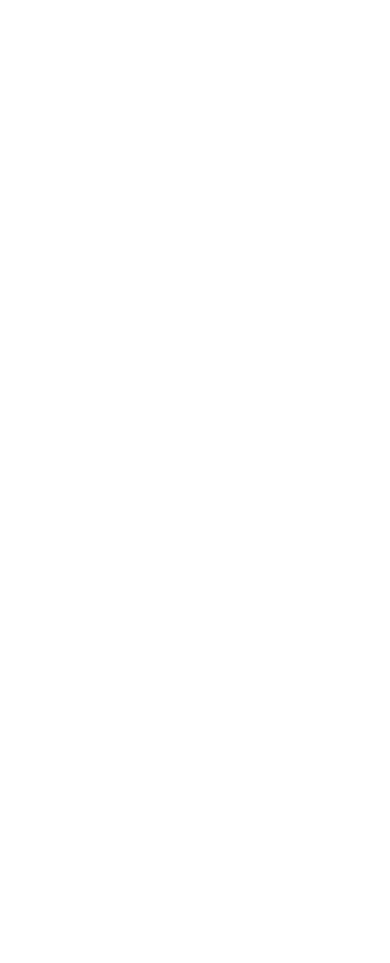
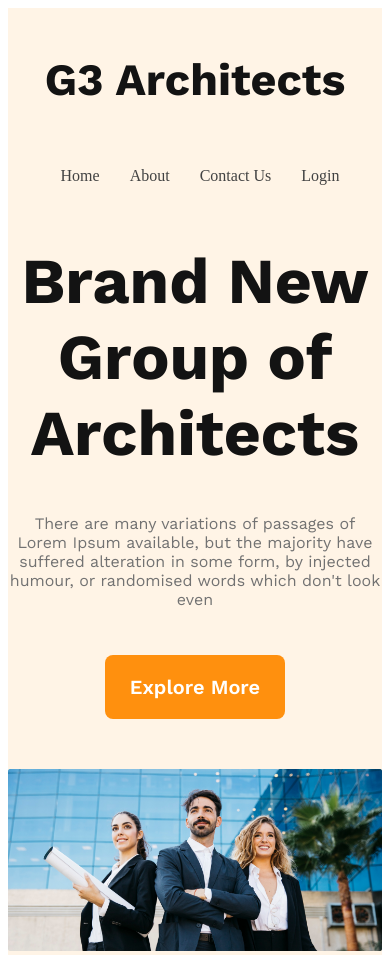
Before and after one commit to hiraBiswas/simple-responsive-web, a plain HTML site: page index.html in a window 390 px wide. Before the commit the page ends 844 px from the top, so only its background shows below. Drawn offline with nearby package versions, Linux system fonts and the light colour scheme.

Commit message:
responsive header

```diff
--- a/index.html
+++ b/index.html
@@ -4,8 +4,58 @@
         <meta charset="UTF-8">
         <meta name="viewport" content="width=device-width, initial-scale=1.0">
         <title>Responsive</title>
+        <link rel="stylesheet" href="/style/responsive.css">
+
+        <link rel="preconnect" href="https://fonts.googleapis.com">
+        <link rel="preconnect" href="https://fonts.gstatic.com" crossorigin>
+        <link
+            href="https://fonts.googleapis.com/css2?family=Lato:wght@400;700;900&family=Open+Sans:ital,wght@0,300;0,500;0,700;1,300;1,500;1,600&family=Work+Sans:wght@400;600;700;800&display=swap"
+            rel="stylesheet">
     </head>
     <body>
+        <header class="header">
+            <nav>
+                <h3 class="nav-title">G3 Architects</h3>
+
+                <ul>
+                    <li>Home</li>
+                    <li>About</li>
+                    <li>Contact Us</li>
+                    <li>Login</li>
+                </ul>
+
+            </nav>
+
+            <div class="banner">
+                <div class="banner-content">
+                    <h1 class="banner-title">Brand
+                         New
+                        Group of Architects
+                    </h1>
+                    <p class="banner-description">There are many variations of
+                        passages of Lorem Ipsum available, but the majority have
+                        suffered alteration in some form, by injected humour, or
+                        randomised words which don't look even</p>
+                    <button class="btn-primary">Explore More</button>
+                </div>
+                <div class="banner-img">
+                    <img src="images/banner.png" alt>
+                </div>
+
+            </div>
+
+        </header>
+
+        <main>
+            <div>
+
+            </div>
+
+        </main>
+
+        <footer>
+
+        </footer>
 
     </body>
 </html>
--- a/style/responsive.css
+++ b/style/responsive.css
@@ -0,0 +1,108 @@
+* {
+    font-family: 'Lato', sans-serif;
+    font-family: 'Open Sans', sans-serif;
+    font-family: 'Work Sans', sans-serif;
+
+}
+
+.btn-primary{
+
+    width: 180px;
+    height: 64px;
+    border-radius: 8px;
+    background: #FF900E;
+    border: none;
+    color: #FFF;
+    font-size: 1.25rem;
+    font-weight: 600;
+    cursor: pointer;
+    margin: 30px auto 50px auto;
+    }
+
+/*header Style*/
+
+header {
+    background: rgba(255, 144, 14, 0.10);
+    padding: 50px 240px;
+
+}
+
+nav {
+    display: flex;
+    justify-content: space-between;
+    align-items: center;
+}
+
+nav>ul{
+    display: flex;
+}
+
+nav li{
+    text-decoration: none;
+    list-style: none;
+    margin-right: 30px;
+    color: var(--dark-02, #424242);
+font-size: 1 rem;
+font-family: work-sans;
+font-weight: 500;
+
+}
+
+.nav-title{
+    color: var(--dark-01, #131313);
+font-size: 2.8rem;
+font-weight: 700;
+}
+
+/*banner section */
+.banner-content{
+
+width: 800px;
+text-align: center;
+margin: 0 auto;
+}
+
+.banner-title{
+    color: var(--dark-01, #131313);
+font-size: 4rem;
+font-weight: 700;
+}
+
+.banner-description{
+    color: var(--dark-03, #727272);
+    font-size: 1rem;
+    font-weight: 400;
+    margin-top: 30px;
+    }
+
+.banner img{
+    width: 100%;
+}
+
+@media screen and (max-width:576px){
+
+    header{
+        padding: 0px;
+    }
+
+   nav{
+    flex-direction: column;
+   }
+  .banner-content{
+    width: 100%;
+  }
+}
+
+
+
+@media screen  and (min-width:576px) and (max-width:992px){
+
+    header{
+        padding: 20px;
+    }
+
+    .banner-content{
+        width: 100%;
+      }
+
+}
```
Lines whose indentation alone changed are shown as unchanged.
